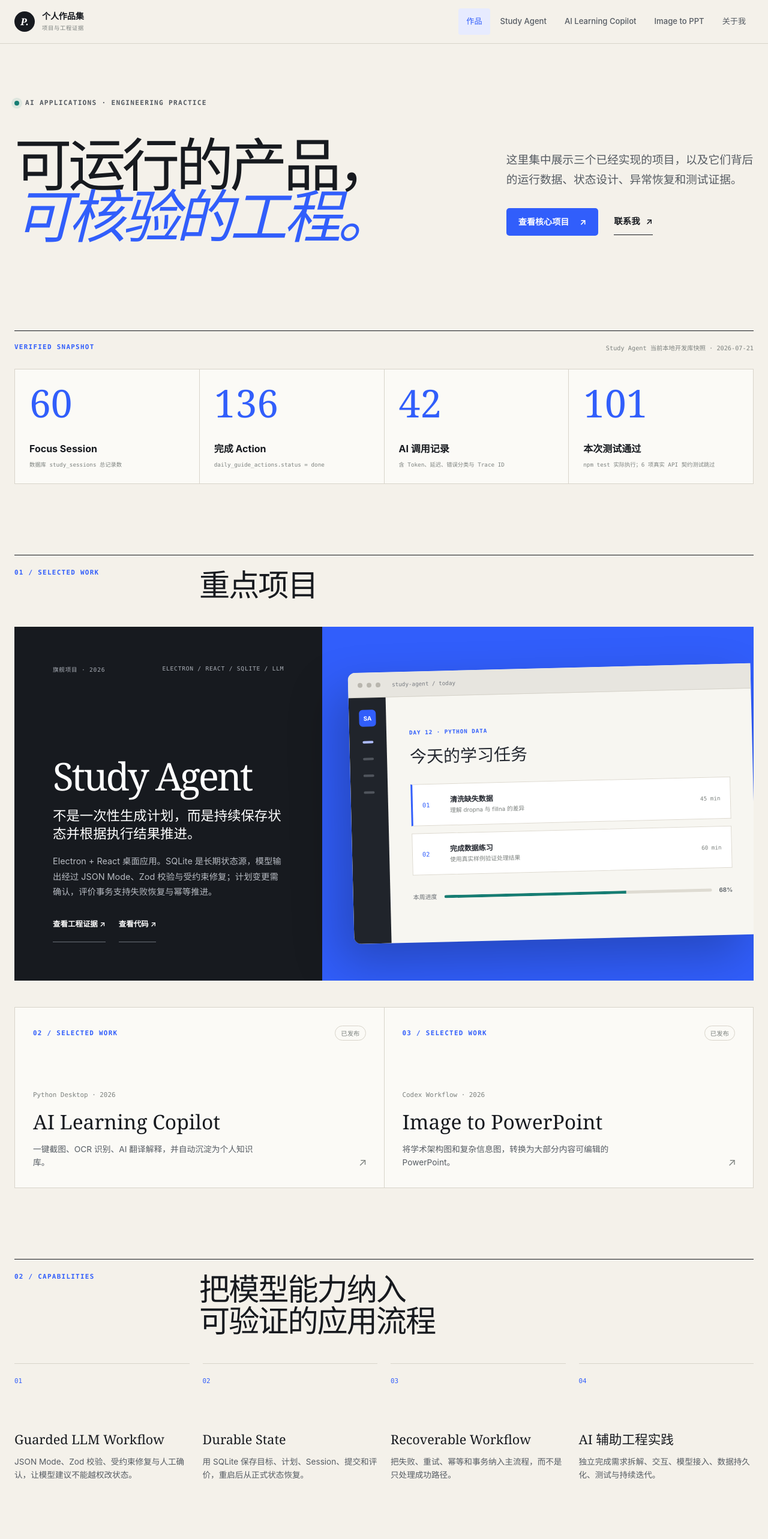
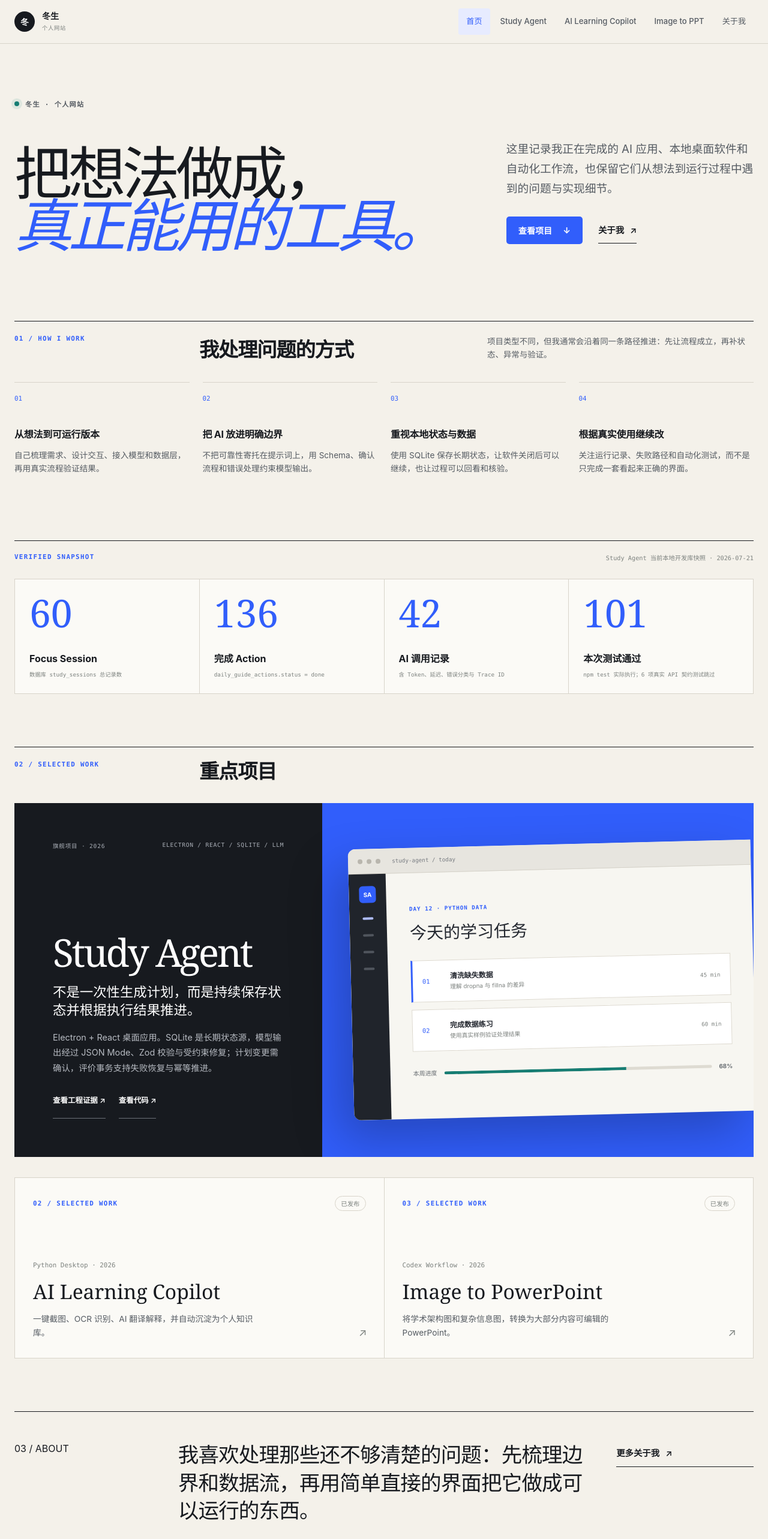
Before and after one commit to Chdosh/study-agent-showcase, a React (Vite) app: page / in a window 1280 px wide. Shown: the top 2566 px of the page at 60% size. Built offline with nearby package versions, Linux system fonts and the light colour scheme.

Commit message:
refactor: restore personal site hierarchy

```diff
--- a/index.html
+++ b/index.html
@@ -3,10 +3,10 @@
   <head>
     <meta charset="UTF-8" />
     <meta name="viewport" content="width=device-width, initial-scale=1.0" />
-    <title>AI 应用工程作品集</title>
-    <meta name="description" content="陈东升的 AI 应用开发工程作品集，展示本地优先学习 Agent、结构化 LLM Workflow、持久状态、异常恢复与自动化测试。" />
-    <meta property="og:title" content="AI 应用工程作品集" />
-    <meta property="og:description" content="本地优先学习 Agent、OCR 知识采集工具与 AI 辅助工作流的真实工程证据。" />
+    <title>冬生</title>
+    <meta name="description" content="冬生的个人网站，记录正在完成的 AI 应用、本地桌面工具与自动化工作流。" />
+    <meta property="og:title" content="冬生" />
+    <meta property="og:description" content="个人项目、实现过程与工程记录。" />
     <meta property="og:type" content="website" />
     <meta property="og:url" content="https://cdongs.top/" />
     <link rel="icon" href="/favicon.svg" type="image/svg+xml" />
--- a/src/components/Layout.tsx
+++ b/src/components/Layout.tsx
@@ -2,7 +2,7 @@ import { Link, Outlet, useLocation } from 'react-router-dom'
 import './layout.css'
 
 const navItems = [
-  { path: '/', label: '作品' },
+  { path: '/', label: '首页' },
   { path: '/demo', label: 'Study Agent' },
   { path: '/demo2', label: 'AI Learning Copilot' },
   { path: '/demo3', label: 'Image to PPT' },
@@ -17,10 +17,10 @@ function Layout() {
       <header className="header">
         <nav className="nav">
           <Link to="/" className="nav-brand">
-            <span className="brand-mark">P.</span>
+            <span className="brand-mark">冬</span>
             <span className="brand-copy">
-              <strong>个人作品集</strong>
-              <small>项目与工程证据</small>
+              <strong>冬生</strong>
+              <small>个人网站</small>
             </span>
           </Link>
           <div className="nav-links">
@@ -41,8 +41,8 @@ function Layout() {
       </main>
       <footer className="footer">
         <div className="footer-inner">
-          <p>用产品思维做工程，用工程能力实现想法。</p>
-          <p>静态作品集 &middot; React + TypeScript</p>
+          <p>项目、想法与持续实践。</p>
+          <p>冬生 &middot; 个人网站</p>
         </div>
       </footer>
     </div>
--- a/src/components/layout.css
+++ b/src/components/layout.css
@@ -3,7 +3,7 @@
 .nav { max-width: var(--max-width); min-height: var(--header-height); margin: 0 auto; padding: 0 24px; display: flex; align-items: center; gap: 40px; }
 .nav-brand { display: inline-flex; align-items: center; gap: 12px; color: var(--color-text); white-space: nowrap; }
 .nav-brand:hover { color: var(--color-text); }
-.brand-mark { width: 34px; height: 34px; display: grid; place-items: center; color: #fff; background: var(--color-text); border-radius: 50%; font: italic 700 1rem var(--font-display); }
+.brand-mark { width: 34px; height: 34px; display: grid; place-items: center; color: #fff; background: var(--color-text); border-radius: 50%; font: 700 .86rem var(--font-sans); }
 .brand-copy { display: flex; flex-direction: column; line-height: 1.15; }
 .brand-copy strong { font-size: .88rem; letter-spacing: -.01em; }
 .brand-copy small { margin-top: 4px; color: var(--color-text-muted); font: .58rem var(--font-mono); letter-spacing: .08em; text-transform: uppercase; }
--- a/src/pages/Demo.tsx
+++ b/src/pages/Demo.tsx
@@ -249,7 +249,7 @@ function Demo() {
       </header>
 
       <section className="project-section project-evidence-section" id="evidence">
-        <header className="project-section-heading"><span>01 / VERIFIED SNAPSHOT</span><div><h2>软件真实运行过，<br />数字有查询口径。</h2><p>以下为 2026-07-21 对本机开发库进行只读聚合查询的结果。只展示数量，不复制数据库、日志或学习内容。</p></div></header>
+        <header className="project-section-heading"><span>01 / VERIFIED SNAPSHOT</span><div><h2>软件运行状态与工程证据</h2><p>以下为 2026-07-21 对本机开发库进行只读聚合查询的结果。只展示数量，不复制数据库、日志或学习内容。</p></div></header>
         <div className="project-metric-grid">
           <article><strong>60</strong><span>Session</span><small>study_sessions 全部记录；54 completed / 5 skipped / 1 active</small></article>
           <article><strong>136</strong><span>完成 Action</span><small>daily_guide_actions 中 status = done；另有 67 skipped</small></article>
@@ -260,7 +260,7 @@ function Demo() {
       </section>
 
       <section className="project-section product-flow-section" id="product-flow">
-        <header className="project-section-heading"><span>02 / PRODUCT FLOW</span><div><h2>一次完整学习，<br />在软件里如何发生。</h2><p>界面根据桌面版真实信息架构和业务状态重建。无需填写内容，点击步骤即可浏览；这是静态重建，不是在线 SaaS。</p></div></header>
+        <header className="project-section-heading"><span>02 / PRODUCT FLOW</span><div><h2>一次完整学习的软件流程</h2><p>界面根据桌面版真实信息架构和业务状态重建。无需填写内容，点击步骤即可浏览；这是静态重建，不是在线 SaaS。</p></div></header>
         <nav className="tour-step-nav" aria-label="产品流程步骤">
           {tourSteps.map((item, index) => (
             <button type="button" className={index === activeIndex ? 'active' : ''} key={item.view} onClick={() => showStep(index)}>
@@ -291,7 +291,7 @@ function Demo() {
       </section>
 
       <section className="project-section" id="ai-transaction">
-        <header className="project-section-heading"><span>03 / GUARDED AI TRANSACTION</span><div><h2>模型只能提案，<br />程序负责验证与提交。</h2><p>13 类 AI 操作拥有不同的字段白名单；上下文构建、输出修复、用户确认和事务写入形成一条受保护的调用链。</p></div></header>
+        <header className="project-section-heading"><span>03 / GUARDED AI TRANSACTION</span><div><h2>模型提案，程序验证与提交</h2><p>13 类 AI 操作拥有不同的字段白名单；上下文构建、输出修复、用户确认和事务写入形成一条受保护的调用链。</p></div></header>
         <div className="ai-transaction-flow">{aiTransactionFlow.map(([title, description, module], index) => <article key={title}><span>0{index + 1}</span><h3>{title}</h3><p>{description}</p><code>{module}</code></article>)}</div>
       </section>
 
@@ -319,12 +319,12 @@ function Demo() {
       </section>
 
       <section className="project-section" id="persistence">
-        <header className="project-section-heading"><span>06 / PERSISTENCE</span><div><h2>39 张表不是卖点，<br />可追溯的业务事实才是。</h2><p>数据库同时保留原始事实、派生评价、计划版本和恢复锁。下面只列核心表组，完整定义位于 src/main/db/schema.ts。</p></div></header>
+        <header className="project-section-heading"><span>06 / PERSISTENCE</span><div><h2>可追溯的业务事实</h2><p>数据库同时保留原始事实、派生评价、计划版本和恢复锁。下面只列核心表组，完整定义位于 src/main/db/schema.ts。</p></div></header>
         <div className="data-group-grid">{dataGroups.map(([title, tables]) => <article key={title}><h3>{title}</h3><code>{tables}</code></article>)}</div>
       </section>
 
       <section className="project-section" id="failures">
-        <header className="project-section-heading"><span>07 / FAILURE CASES</span><div><h2>失败路径也必须<br />可以解释和复现。</h2><p>比“高可靠”更重要的是展示系统如何发现非法输出、保留原始提交，并在重复执行时避免二次推进。</p></div></header>
+        <header className="project-section-heading"><span>07 / FAILURE CASES</span><div><h2>可以解释和复现的失败路径</h2><p>比“高可靠”更重要的是展示系统如何发现非法输出、保留原始提交，并在重复执行时避免二次推进。</p></div></header>
         <div className="failure-case-list">{failureCases.map(([title, solution, evidence], index) => <article key={title}><span>CASE 0{index + 1}</span><h3>{title}</h3><p>{solution}</p><code>{evidence}</code></article>)}</div>
         <div className="test-evidence"><div><strong>213</strong><span>源码定义测试用例</span><small>按当前 *.test.ts 中 it/test 定义统计</small></div><div><strong>101</strong><span>本次 npm test 通过</span><small>2026-07-21 实际命令结果</small></div><div><strong>6</strong><span>真实 API 契约测试跳过</span><small>DeepSeek contract 为 opt-in，避免自动消耗额度</small></div><p>定义数量与本次执行数量分开披露；当前默认测试命令未把两个大型 Store / AppService 套件计入最终摘要，因此不写成“213 项全部通过”。</p></div>
       </section>
--- a/src/pages/Home.tsx
+++ b/src/pages/Home.tsx
@@ -4,23 +4,23 @@ import './home.css'
 const capabilities = [
   {
     index: '01',
-    title: 'Guarded LLM Workflow',
-    desc: 'JSON Mode、Zod 校验、受约束修复与人工确认，让模型建议不能越权改状态。',
+    title: '从想法到可运行版本',
+    desc: '自己梳理需求、设计交互、接入模型和数据层，再用真实流程验证结果。',
   },
   {
     index: '02',
-    title: 'Durable State',
-    desc: '用 SQLite 保存目标、计划、Session、提交和评价，重启后从正式状态恢复。',
+    title: '把 AI 放进明确边界',
+    desc: '不把可靠性寄托在提示词上，用 Schema、确认流程和错误处理约束模型输出。',
   },
   {
     index: '03',
-    title: 'Recoverable Workflow',
-    desc: '把失败、重试、幂等和事务纳入主流程，而不是只处理成功路径。',
+    title: '重视本地状态与数据',
+    desc: '使用 SQLite 保存长期状态，让软件关闭后可以继续，也让过程可以回看和核验。',
   },
   {
     index: '04',
-    title: 'AI 辅助工程实践',
-    desc: '独立完成需求拆解、交互、模型接入、数据持久化、测试与持续迭代。',
+    title: '根据真实使用继续改',
+    desc: '关注运行记录、失败路径和自动化测试，而不是只完成一套看起来正确的界面。',
   },
 ]
 
@@ -49,17 +49,33 @@ function Home() {
       <section className="portfolio-hero">
         <div className="hero-kicker">
           <span className="status-dot" />
-          AI APPLICATIONS · ENGINEERING PRACTICE
+          冬生 · 个人网站
         </div>
         <div className="hero-grid">
-          <h1>可运行的产品，<br /><em>可核验的工程。</em></h1>
+          <h1>把想法做成，<br /><em>真正能用的工具。</em></h1>
           <div className="hero-intro">
-            <p>这里集中展示三个已经实现的项目，以及它们背后的运行数据、状态设计、异常恢复和测试证据。</p>
+            <p>这里记录我正在完成的 AI 应用、本地桌面软件和自动化工作流，也保留它们从想法到运行过程中遇到的问题与实现细节。</p>
             <div className="hero-actions">
-              <Link to="/demo" className="button button-primary">查看核心项目 <span>↗</span></Link>
-              <a href="mailto:cdongs@outlook.com" className="text-link">联系我 <span>↗</span></a>
+              <a href="#selected-work" className="button button-primary">查看项目 <span>↓</span></a>
+              <Link to="/about" className="text-link">关于我 <span>↗</span></Link>
             </div>
           </div>
+        </div>
+      </section>
+
+      <section className="capability-section home-strengths">
+        <div className="section-heading">
+          <span>01 / HOW I WORK</span>
+          <div><h2>我处理问题的方式</h2><p>项目类型不同，但我通常会沿着同一条路径推进：先让流程成立，再补状态、异常与验证。</p></div>
+        </div>
+        <div className="capability-list">
+          {capabilities.map((cap) => (
+            <article key={cap.title}>
+              <span>{cap.index}</span>
+              <h3>{cap.title}</h3>
+              <p>{cap.desc}</p>
+            </article>
+          ))}
         </div>
       </section>
 
@@ -75,7 +91,7 @@ function Home() {
 
       <section className="work-section" id="selected-work">
         <div className="section-heading">
-          <span>01 / SELECTED WORK</span>
+          <span>02 / SELECTED WORK</span>
           <h2>重点项目</h2>
         </div>
         <article className="featured-project">
@@ -130,25 +146,9 @@ function Home() {
         </div>
       </section>
 
-      <section className="capability-section">
-        <div className="section-heading">
-          <span>02 / CAPABILITIES</span>
-          <h2>把模型能力纳入<br />可验证的应用流程</h2>
-        </div>
-        <div className="capability-list">
-          {capabilities.map((cap) => (
-            <article key={cap.title}>
-              <span>{cap.index}</span>
-              <h3>{cap.title}</h3>
-              <p>{cap.desc}</p>
-            </article>
-          ))}
-        </div>
-      </section>
-
       <section className="about-strip">
         <span className="about-label">03 / ABOUT</span>
-        <p>南京理工大学紫金学院计算机科学与技术专业。能够独立完成需求拆解、交互实现、模型接入、本地数据持久化和核心流程测试。</p>
+        <p>我喜欢处理那些还不够清楚的问题：先梳理边界和数据流，再用简单直接的界面把它做成可以运行的东西。</p>
         <Link to="/about" className="text-link">更多关于我 <span>↗</span></Link>
       </section>
 
--- a/src/pages/home.css
+++ b/src/pages/home.css
@@ -1,4 +1,4 @@
-.portfolio-home { display: flex; flex-direction: column; gap: 118px; }
+.portfolio-home { display: flex; flex-direction: column; gap: 88px; }
 .portfolio-hero { padding: 92px 0 30px; }
 .hero-kicker { display: flex; align-items: center; gap: 10px; margin-bottom: 52px; color: var(--color-text-secondary); font: 600 .7rem var(--font-mono); letter-spacing: .11em; text-transform: uppercase; }
 .status-dot { width: 8px; height: 8px; display: inline-block; flex: 0 0 auto; border-radius: 50%; background: var(--color-success); box-shadow: 0 0 0 5px rgba(22,125,115,.1); }
@@ -8,7 +8,7 @@
 .hero-intro { padding-bottom: 10px; }
 .hero-intro > p { color: var(--color-text-secondary); font-size: clamp(1rem, 1.5vw, 1.17rem); line-height: 1.75; }
 .hero-actions { margin-top: 30px; display: flex; align-items: center; gap: 26px; flex-wrap: wrap; }
-.work-section, .capability-section { display: flex; flex-direction: column; gap: 44px; }
+.work-section, .capability-section { display: flex; flex-direction: column; gap: 34px; }
 .home-evidence { border-top: 1px solid var(--color-text); }
 .evidence-heading { padding: 20px 0 28px; display: flex; justify-content: space-between; gap: 24px; }
 .evidence-heading span { color: var(--color-accent); font: 600 .68rem var(--font-mono); letter-spacing: .12em; }
@@ -20,7 +20,9 @@
 .evidence-grid small { margin-top: 6px; color: var(--color-text-muted); font: .58rem/1.5 var(--font-mono); }
 .section-heading { display: grid; grid-template-columns: 1fr 3fr; padding-top: 22px; border-top: 1px solid var(--color-text); }
 .section-heading > span, .future-project-meta > span { color: var(--color-accent); font: 600 .68rem var(--font-mono); letter-spacing: .12em; }
-.section-heading h2 { font: 400 clamp(2rem, 4vw, 3.6rem)/1.04 var(--font-display); letter-spacing: -.04em; }
+.section-heading > div { display: grid; grid-template-columns: 1fr 1fr; gap: 36px; align-items: end; }
+.section-heading h2 { font: 650 clamp(1.55rem, 2.6vw, 2.35rem)/1.12 var(--font-sans); letter-spacing: -.035em; }
+.section-heading > div > p { max-width: 520px; color: var(--color-text-secondary); font-size: .84rem; }
 .featured-project { min-height: 590px; display: grid; grid-template-columns: 5fr 7fr; background: var(--color-text); color: #fff; overflow: hidden; }
 .project-copy { padding: clamp(32px, 5vw, 64px); display: flex; flex-direction: column; align-items: flex-start; }
 .project-meta { width: 100%; display: flex; justify-content: space-between; gap: 16px; color: #a9aeb6; font: .6rem var(--font-mono); letter-spacing: .08em; text-transform: uppercase; }
@@ -65,9 +67,9 @@
 .future-project-arrow { position: absolute; right: 28px; bottom: 28px; color: var(--color-text-muted); font-size: 1.1rem; }
 .future-project:hover .future-project-arrow { color: var(--color-accent); transform: translate(2px, -2px); }
 .capability-list { display: grid; grid-template-columns: repeat(4, 1fr); gap: 22px; }
-.capability-list article { min-height: 220px; padding: 22px 0; display: flex; flex-direction: column; border-top: 1px solid var(--color-border); }
+.capability-list article { min-height: 176px; padding: 20px 0; display: flex; flex-direction: column; border-top: 1px solid var(--color-border); }
 .capability-list article > span { color: var(--color-accent); font: .68rem var(--font-mono); }
-.capability-list h3 { margin-top: auto; font: 400 1.35rem var(--font-display); }
+.capability-list h3 { margin-top: auto; font: 650 1rem/1.35 var(--font-sans); letter-spacing: -.015em; }
 .capability-list p { margin-top: 12px; color: var(--color-text-secondary); font-size: .85rem; }
 .about-strip { display: grid; grid-template-columns: 2fr 6fr 2fr; gap: 44px; align-items: start; padding: 48px 0; border-top: 1px solid var(--color-text); border-bottom: 1px solid var(--color-border); }
 .about-strip > p { font: 400 clamp(1.45rem, 2.7vw, 2.2rem)/1.35 var(--font-display); letter-spacing: -.025em; }
@@ -87,6 +89,7 @@
   .future-project-grid { grid-template-columns: 1fr; }
   .about-strip { grid-template-columns: 1fr 3fr; }
   .about-strip .text-link { grid-column: 2; justify-self: start; }
+  .section-heading > div { grid-template-columns: 1fr; gap: 12px; }
 }
 @media (max-width: 620px) {
   .portfolio-home { gap: 68px; }
```
Also changed, not shown: src/pages/demo.css (+20 -20 lines), 2 other files (tests, documents, lock files or other folders).
